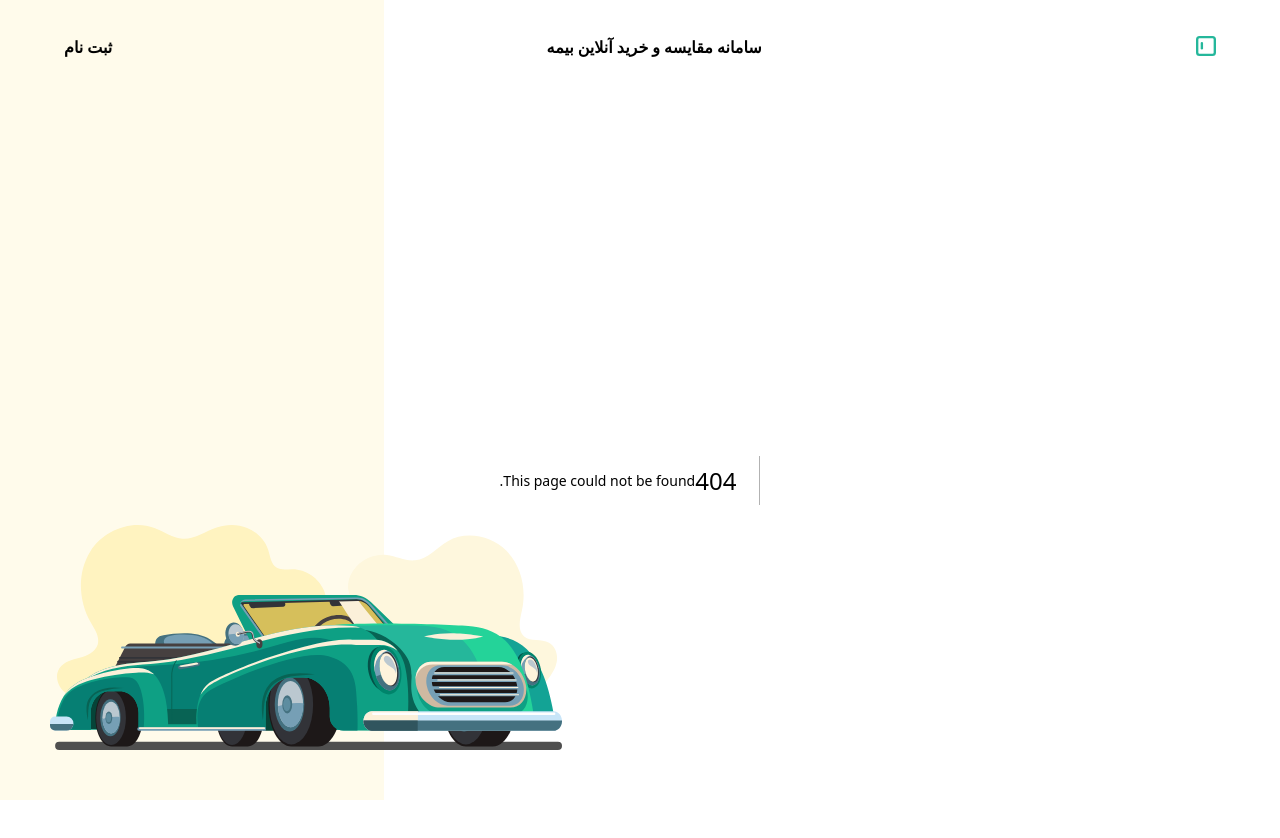
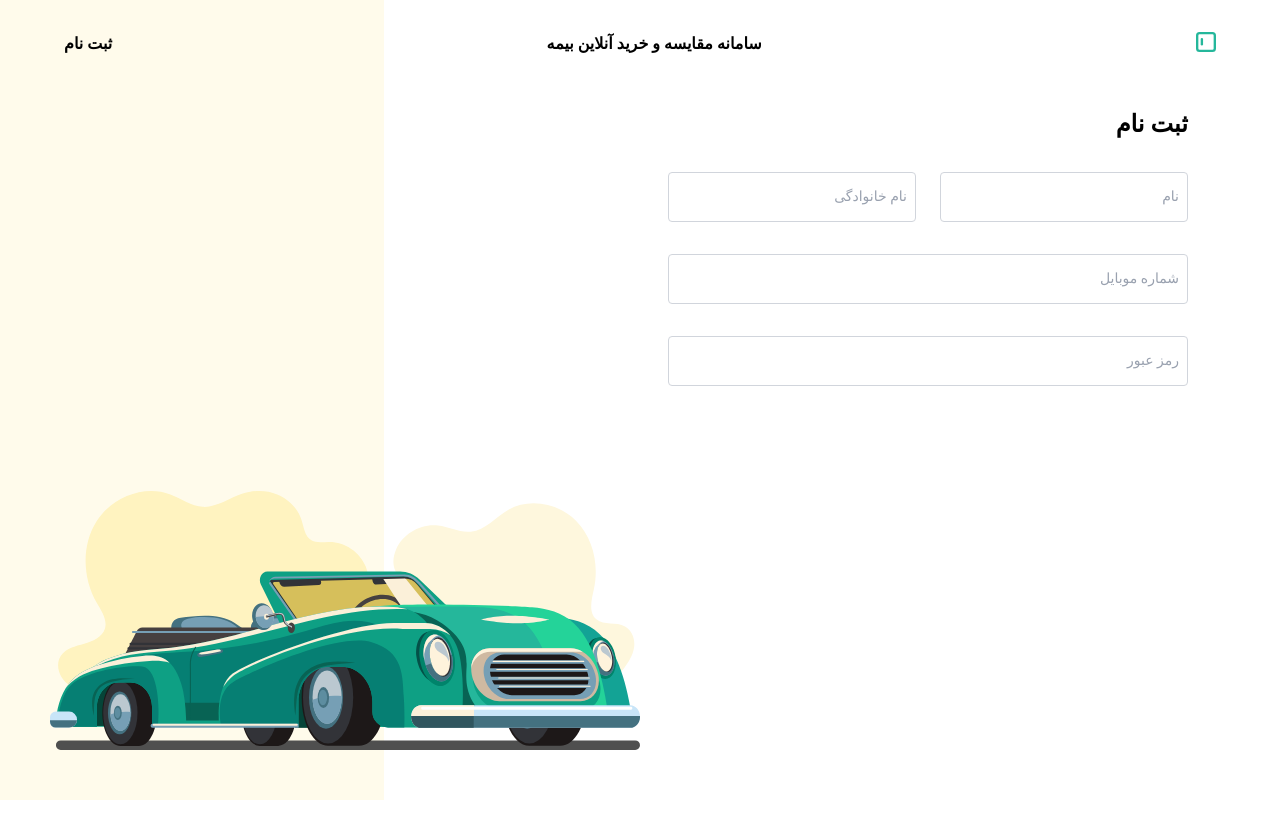
Before and after one commit to sajedehhosseini/azki-test, a Next.js app: page /login in a window 1280 px wide. Before the commit this address had no page. Shown: the top 838 px of the page. After the commit the page ends 800 px from the top, so only its background shows below. Built offline with nearby package versions, Linux system fonts and the light colour scheme; a web font is replaced by a local one.

Commit message:
implement atoms (input, button, Row, Col), init controlled input for use RHF(react-hook-form), init login form style

```diff
--- /dev/null
+++ b/src/app/(auth)/login/page.tsx
@@ -0,0 +1,14 @@
+"use client";
+
+import LoginForm from "@/components/molecule/LoginForm";
+import {useState} from "react";
+
+export default function LoginPage() {
+    const [isPending, setIsPending] = useState<boolean>(false)
+    const handleLogin = () => {
+        setIsPending(true)
+        console.log('handleLogin')
+    }
+
+    return <LoginForm onSubmit={handleLogin} isPending={isPending}/>
+}
--- /dev/null
+++ b/src/components/atoms/Button.tsx
@@ -0,0 +1,16 @@
+import React, {ButtonHTMLAttributes} from "react";
+
+type TButtonProps = ButtonHTMLAttributes<HTMLButtonElement> & {
+    children: React.ReactNode;
+};
+
+export default function Button({children, className, ...props}: TButtonProps) {
+    return (
+        <button
+            {...props}
+            className={`bg-[var(--primary-color)] disabled:bg-gray-400 text-white px-5 py-3 rounded-[32px] cursor-pointer ${className}`}
+        >
+            {children}
+        </button>
+    )
+}
--- /dev/null
+++ b/src/components/atoms/Col.tsx
@@ -0,0 +1,40 @@
+import React from "react";
+
+type TCols = 1 | 2 | 3 | 4 | 5 | 6 | 7 | 8 | 9 | 10 | 11 | 12;
+
+type TColProps = {
+    children: React.ReactNode;
+    className?: string;
+    sm?: TCols;
+    md?: TCols;
+    lg?: TCols;
+    xl?: TCols;
+}
+
+export default function Col({children, className = "", sm, md, lg}: TColProps) {
+    const smClass: string = sm ? `sm:${widthMap[sm] || ""}` : "";
+    const mdClass: string = md ? `md:${widthMap[md] || ""}` : "";
+    const lgClass: string = lg ? `lg:${widthMap[lg] || ""}` : "";
+    const classes: string = [smClass, mdClass, lgClass, 'w-full'].join(' ').trim()
+
+    return (
+        <div className={`py-2 sm:p-2 md:p-3 ${classes} ${className}`}>
+            {children}
+        </div>
+    );
+};
+
+const widthMap: Record<TCols, string> = {
+    1: "w-1/12",
+    2: "w-2/12",
+    3: "w-3/12",
+    4: "w-4/12",
+    5: "w-5/12",
+    6: "w-6/12",
+    7: "w-7/12",
+    8: "w-8/12",
+    9: "w-9/12",
+    10: "w-10/12",
+    11: "w-11/12",
+    12: "w-full",
+};
--- /dev/null
+++ b/src/components/atoms/Input.tsx
@@ -0,0 +1,26 @@
+import React, {InputHTMLAttributes} from "react";
+
+type TInputProps = InputHTMLAttributes<HTMLInputElement> & { error: string | undefined }
+const Input = React.forwardRef<HTMLInputElement, TInputProps>(({error, ...props}, ref) => { //TODO: add ts
+    return (
+        <div>
+            <div className="mt-2">
+                <div
+                    className={`bg-white rounded-sm border focus-within:border-indigo-700 ${error ? "border-red-600" : "border-gray-300"}`}
+                >
+                    <input
+                        ref={ref}
+                        {...props}
+                        aria-invalid={!!error}
+                        className={'h-[40px] md:h-[48px] w-full placeholder:text-gray-400 focus:outline-none px-2 sm:text-sm'}
+                    />
+                </div>
+            </div>
+            {error && (
+                <p className="mt-1 text-sm text-red-600">{error}</p>
+            )}
+        </div>
+    )
+})
+Input.displayName = "Input";
+export default Input;
--- /dev/null
+++ b/src/components/atoms/Row.tsx
@@ -0,0 +1,14 @@
+import React from "react";
+
+type TRowProps = {
+    children: React.ReactNode;
+    className?: string;
+}
+
+export default function Row({children, className = ""}: TRowProps) {
+    return (
+        <div className={`w-full flex flex-wrap ${className}`}>
+            {children}
+        </div>
+    );
+};
--- /dev/null
+++ b/src/components/controlled/RHFControlledInput.tsx
@@ -0,0 +1,15 @@
+import Input from "@/components/atoms/Input";
+import {InputHTMLAttributes} from "react";
+
+type TRHFControlledInputProps = {
+    name: string;
+} & InputHTMLAttributes<HTMLInputElement>
+
+export default function RHFControlledInput({name, ...props}: TRHFControlledInputProps) {
+    return <Input
+        id={name}
+        name={name}
+        error={''}
+        {...props}
+    />
+}
--- /dev/null
+++ b/src/components/molecule/LoginForm.tsx
@@ -0,0 +1,63 @@
+import React from "react";
+import Button from "@/components/atoms/Button";
+import RHFControlledInput from "@/components/controlled/RHFControlledInput";
+import Row from "@/components/atoms/Row";
+import Col from "@/components/atoms/Col";
+
+export type TLoginFormInputs = {
+    firstName: string;
+    lastName: string;
+    phoneNumber: string;
+    password: string;
+};
+
+type TLoginFormProps = {
+    onSubmit: () => void;
+    isPending?: boolean;
+};
+
+export default function LoginForm({onSubmit, isPending}: TLoginFormProps) {
+    return (
+        <form onSubmit={onSubmit}
+              className="flex justify-center md:justify-end mt-6"
+        >
+            <Row className={"max-w-[570px]"}>
+                <Col>
+                    <h1 className="text-center text-lg md:text-start md:text-2xl font-bold">ثبت نام</h1>
+                </Col>
+                <Col md={6}>
+                    <RHFControlledInput
+                        name="firstName"
+                        placeholder="نام"
+                    />
+                </Col>
+                <Col md={6}>
+                    <RHFControlledInput
+                        name="lastName"
+                        placeholder="نام خانوادگی"
+                    />
+                </Col>
+                <Col>
+                    <RHFControlledInput
+                        name="phoneNumer"
+                        placeholder="شماره موبایل"
+                    />
+                </Col>
+                <Col>
+                    <RHFControlledInput
+                        name="password"
+                        type="password"
+                        autoComplete="new-password"
+                        placeholder="رمز عبور"
+                    />
+                </Col>
+
+                <Col className={"flex justify-center md:justify-end mt-3"}>
+                    <Button type="submit" disabled={isPending} className="min-w-[150px]">
+                        {isPending ? 'در حال ارسال...' : 'ثبت نام'}
+                    </Button>
+                </Col>
+            </Row>
+        </form>
+    )
+}
--- a/src/components/organism/Header.tsx
+++ b/src/components/organism/Header.tsx
@@ -4,7 +4,7 @@ import UserHeaderProfile from "@/components/molecule/UserHeaderProfile";
 
 export default function Header() {
     return (
-        <header className={"flex justify-between px-8 py-5"}>
+        <header className={"flex justify-between"}>
             <Link href="/" >
                 <Logo/>
             </Link>
--- a/src/components/template/MainLayout.tsx
+++ b/src/components/template/MainLayout.tsx
@@ -2,11 +2,11 @@ import React from "react";
 import Header from "@/components/organism/Header";
 import styles from '@/styles/MainLayout.module.scss';
 
-export default function MainLayout({children}: Readonly<{ children: React.ReactNode; }>) {
+export default function MainLayout({children}: { children: React.ReactNode; }) {
     return (
         <div className={styles.layout}>
             <Header/>
-            <main>
+            <main className={styles.main}>
                 {children}
             </main>
             <img
--- /dev/null
+++ b/src/lib/actions/auth.actions.ts
@@ -0,0 +1,21 @@
+'use server';
+
+import {cookies} from 'next/headers';
+import {redirect} from 'next/navigation';
+
+export async function loginAction(formData: FormData) {
+    const cookieStore = cookies()
+    const username = formData.get('username') as string;
+    const password = formData.get('password') as string;
+
+    if (username === 's.hoseini' && password === '09339435724') {
+        cookieStore.set('token', 'test_token_123', {
+            httpOnly: true,
+            path: '/',
+        });
+
+        return { success: true };
+    }
+
+    throw new Error('نام کاربری یا رمز عبور اشتباه است');
+}
--- a/src/styles/MainLayout.module.scss
+++ b/src/styles/MainLayout.module.scss
@@ -1,11 +1,11 @@
 .layout {
   position: relative;
   height: 100%;
-  padding: 1rem 2rem;
+  padding: 1rem;
 
   .carGreen {
     position: absolute;
-    bottom: 100px;
+    bottom: 16px;
     left: 16px;
     max-width: 75%;
   }
@@ -13,6 +13,13 @@
 
 @media (min-width: 768px) {
   .layout {
+    padding: 2rem 4rem;
+
+    .main {
+      max-width: 50%;
+      padding: 1rem;
+    }
+
     .carGreen {
       max-width: 50%;
     }
@@ -34,10 +41,11 @@
 @media (min-width: 1024px) {
   .layout {
     .carGreen {
-      max-width: 40%;
+      max-width: calc(50% - 50px);
       left: 50px;
       bottom: 50px;
     }
+
     &:after {
       width: 30%;
     }
--- /dev/null
+++ b/tailwind.config.js
@@ -0,0 +1,21 @@
+module.exports = {
+    safelist: [
+        'w-full',
+        // sm:
+        'sm:w-1/12', 'sm:w-2/12', 'sm:w-3/12', 'sm:w-4/12', 'sm:w-5/12',
+        'sm:w-6/12', 'sm:w-7/12', 'sm:w-8/12', 'sm:w-9/12', 'sm:w-10/12',
+        'sm:w-11/12', 'sm:w-full',
+        // md:
+        'md:w-1/12', 'md:w-2/12', 'md:w-3/12', 'md:w-4/12', 'md:w-5/12',
+        'md:w-6/12', 'md:w-7/12', 'md:w-8/12', 'md:w-9/12', 'md:w-10/12',
+        'md:w-11/12', 'md:w-full',
+        // lg:
+        'lg:w-1/12', 'lg:w-2/12', 'lg:w-3/12', 'lg:w-4/12', 'lg:w-5/12',
+        'lg:w-6/12', 'lg:w-7/12', 'lg:w-8/12', 'lg:w-9/12', 'lg:w-10/12',
+        'lg:w-11/12', 'lg:w-full',
+        // xl:
+        'xl:w-1/12', 'xl:w-2/12', 'xl:w-3/12', 'xl:w-4/12', 'xl:w-5/12',
+        'xl:w-6/12', 'xl:w-7/12', 'xl:w-8/12', 'xl:w-9/12', 'xl:w-10/12',
+        'xl:w-11/12', 'xl:w-full',
+    ],
+};
```
